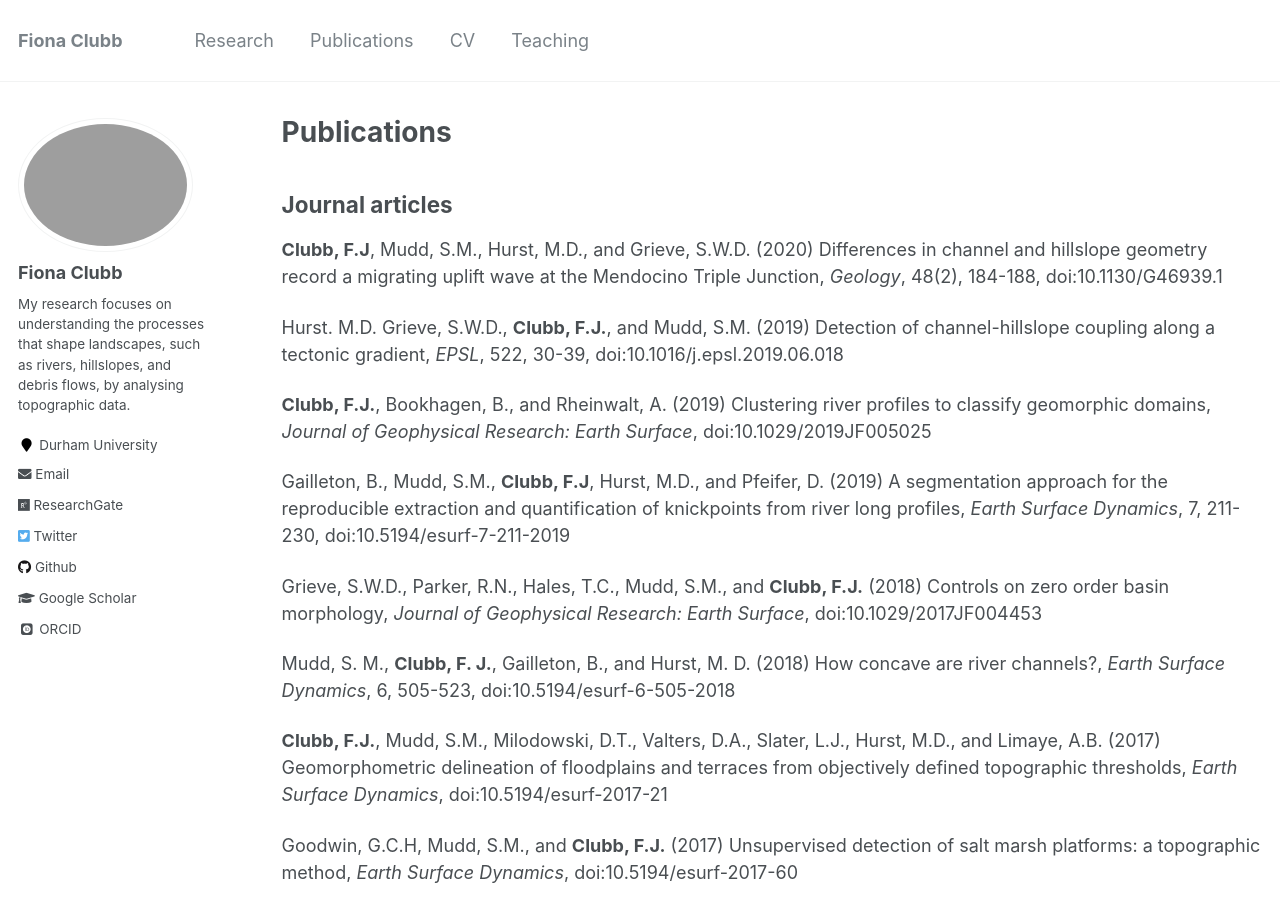
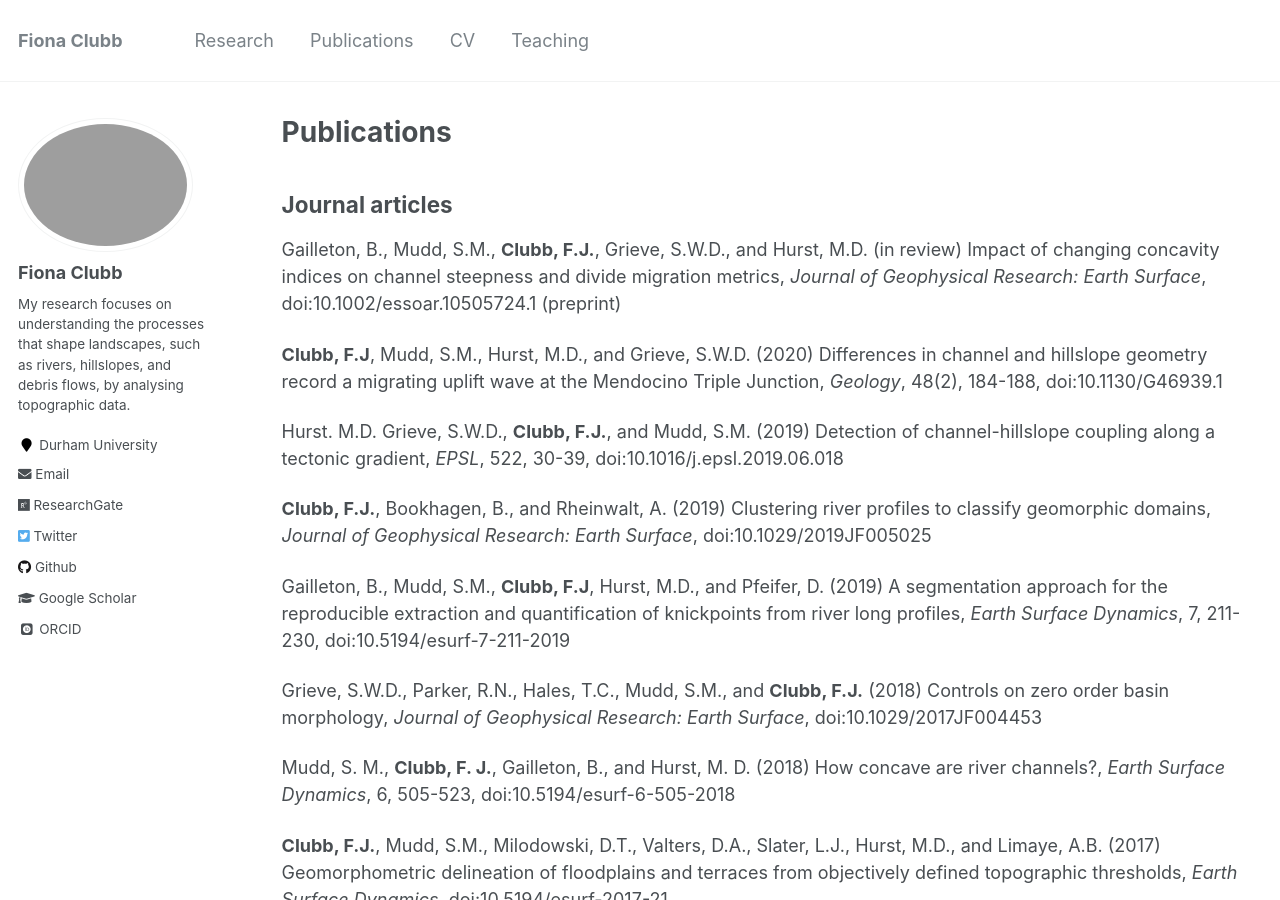
Before and after one commit to fclubb/fclubb.github.io, a Jekyll site: the page built from _pages/publications.md, in a window 1280 px wide and 900 px high. Built offline with Jekyll 4.4.1, drawn with Linux system fonts in a browser that asks for light colours; some web fonts are replaced.

Commit message:
updating publications

```diff
--- a/_pages/publications.md
+++ b/_pages/publications.md
@@ -6,6 +6,8 @@ author_profile: true
 ---
 
 ## Journal articles
+
+Gailleton, B., Mudd, S.M., **Clubb, F.J.**, Grieve, S.W.D., and Hurst, M.D. (in review) Impact of changing concavity indices on channel steepness and divide migration metrics, _Journal of Geophysical Research: Earth Surface_, doi:10.1002/essoar.10505724.1 (preprint)
 
 **Clubb, F.J**, Mudd, S.M., Hurst, M.D., and Grieve, S.W.D. (2020) Differences in channel and hillslope geometry record a migrating uplift wave at the Mendocino Triple Junction, _Geology_, 48(2), 184-188, doi:10.1130/G46939.1
 
```
